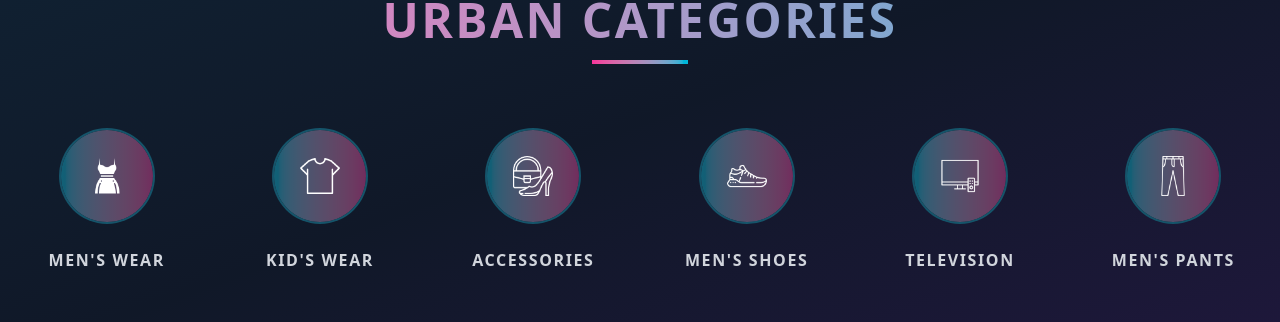
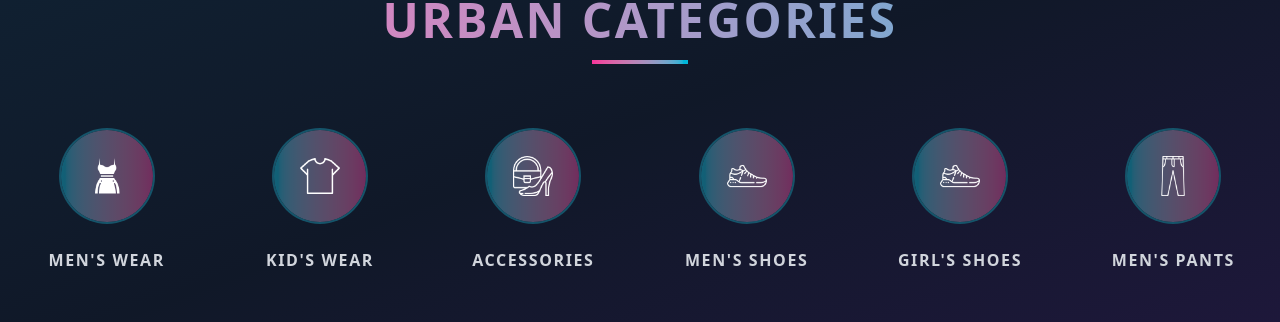
Before and after one commit to bharat711kushwaha/market, a React (Vite) app: page / in a window 1280 px wide. Shown: the part 841-1163 px from the top of the page. Built offline with nearby package versions, Linux system fonts and the light colour scheme.

Commit message:
remove telivigion

```diff
--- a/src/data/homeData.ts
+++ b/src/data/homeData.ts
@@ -33,7 +33,7 @@ export const categories = [
   { id: 2, name: "Kid's Wear", icon: 'tshirt.png' },
   { id: 3, name: 'Accessories', icon: 'accessories.png' },
   { id: 4, name: "Men's Shoes", icon: 'sneakers.png' },
-  { id: 5, name: 'Television', icon: 'television.png' },
+  { id: 5, name: "Girl's Shoes", icon: 'sneakers.png' },
   { id: 6, name: "Men's Pants", icon: 'pant.png' }
 ];
 
```
